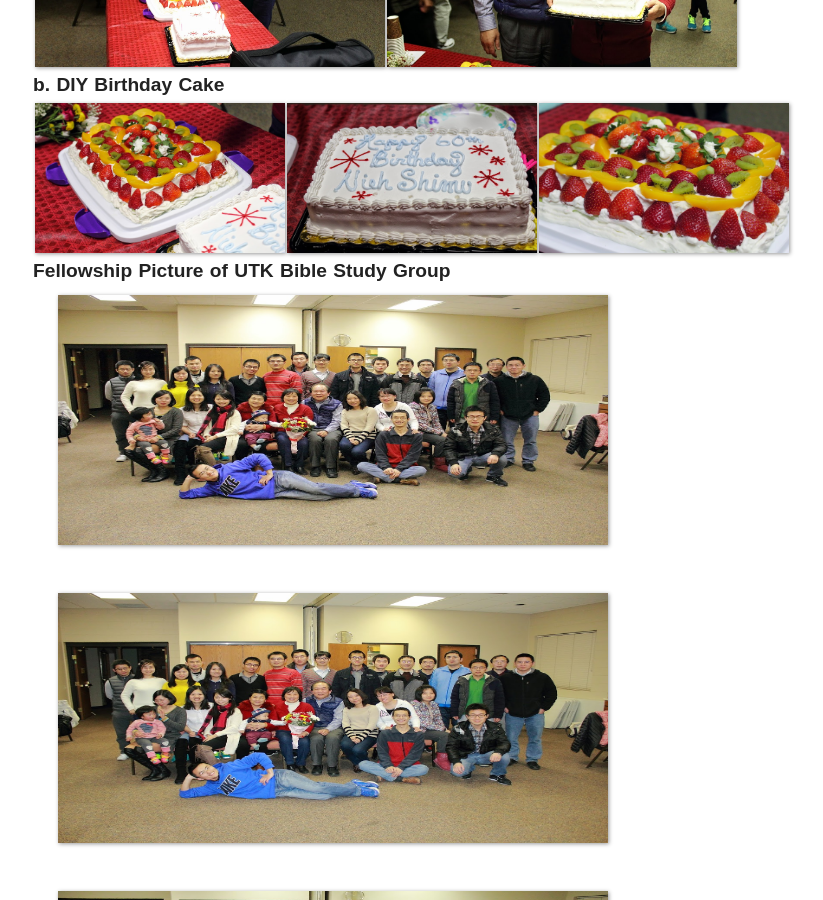
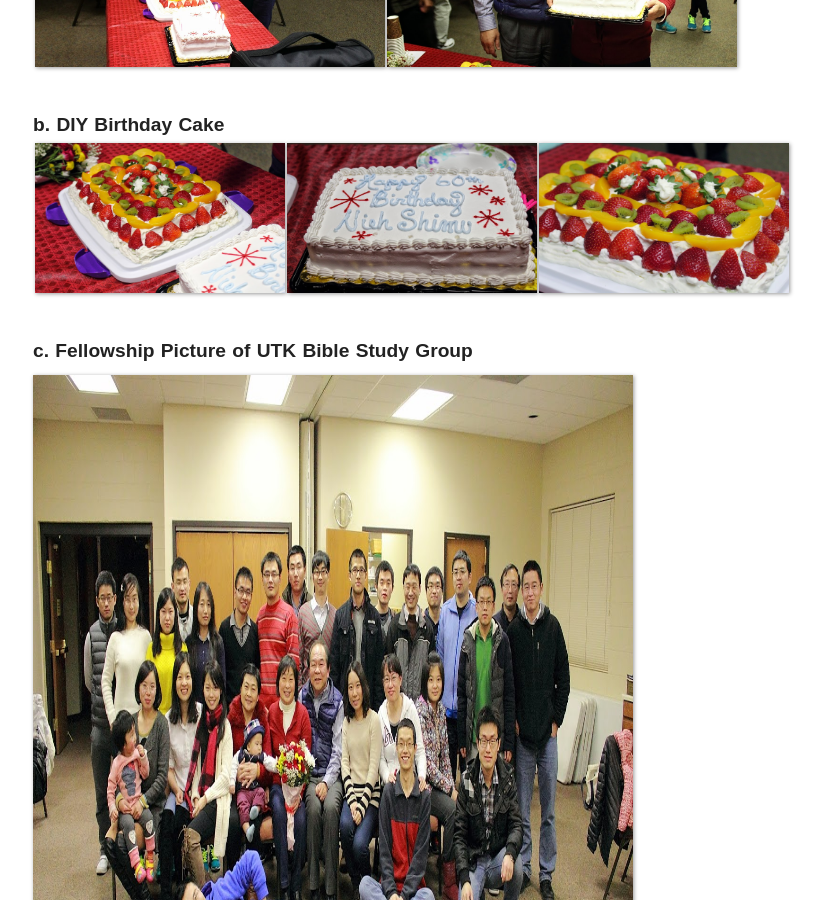
Before and after one commit to sjsprecious/sjsprecious.github.io, a Jekyll site: the page built from _posts/2015-03-06-UTK-BIBLE-STUDY-GROUP-EVENTS.md, in a window 1280 px wide and 900 px high, scrolled down 436 px. Shown: the whole window, without its empty margins (307-1130 px from the left). Built offline with Jekyll 4.4.1, drawn with Linux system fonts in a browser that asks for light colours; some web fonts are replaced; comment, search, counter and statistics services are not loaded.

Commit message:
event change4

```diff
--- a/_posts/2015-03-06-UTK-BIBLE-STUDY-GROUP-EVENTS.md
+++ b/_posts/2015-03-06-UTK-BIBLE-STUDY-GROUP-EVENTS.md
@@ -28,7 +28,7 @@ tags:
 </tr>
 </table>
 
-</div>
+</div><br>
 
 
 ### b. DIY Birthday Cake<br>
@@ -45,13 +45,13 @@ tags:
 <img src="/assets/images/2015/03/06/2015_knoxville48.png" alt="moves5" style="width: 250px; height: 150px;"/>
 </td>
 </tr>
-</table>
+</table><br>
 
 
-### Fellowship Picture of UTK Bible Study Group<br>
+### c. Fellowship Picture of UTK Bible Study Group<br>
 
-<img src="/assets/images/2015/03/06/2015_knoxville51.png" alt="moves6" style="width: 550px; height: 250px;"/><br>
+<img src="/assets/images/2015/03/06/2015_knoxville51.png" alt="moves6" style="width: 850px; height: 750px;"/>
 
-<img src="/assets/images/2015/03/06/2015_knoxville52.png" alt="moves7" style="width: 550px; height: 250px;"/><br>
+<img src="/assets/images/2015/03/06/2015_knoxville52.png" alt="moves7" style="width: 850px; height: 750px;"/>
 
-<img src="/assets/images/2015/03/06/2015_knoxville55.png" alt="moves8" style="width: 550px; height: 250px;"/><br>
+<img src="/assets/images/2015/03/06/2015_knoxville55.png" alt="moves8" style="width: 850px; height: 750px;"/>
```
